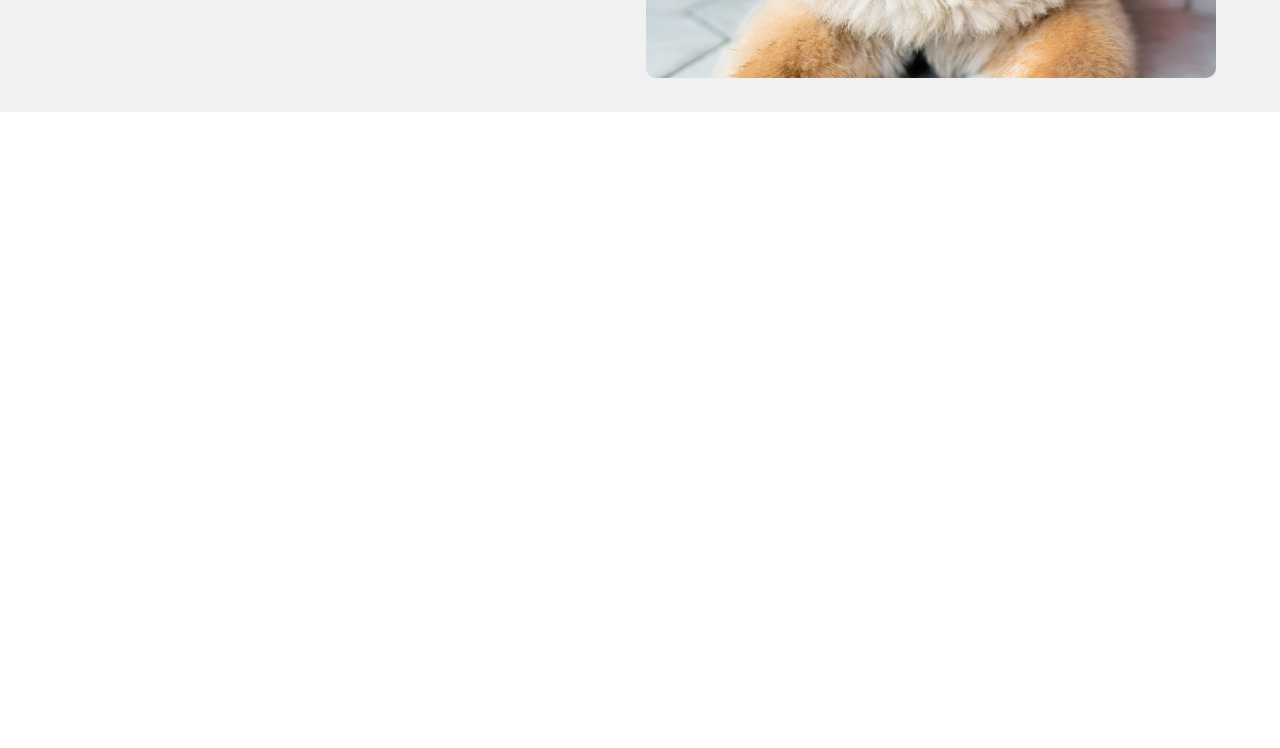
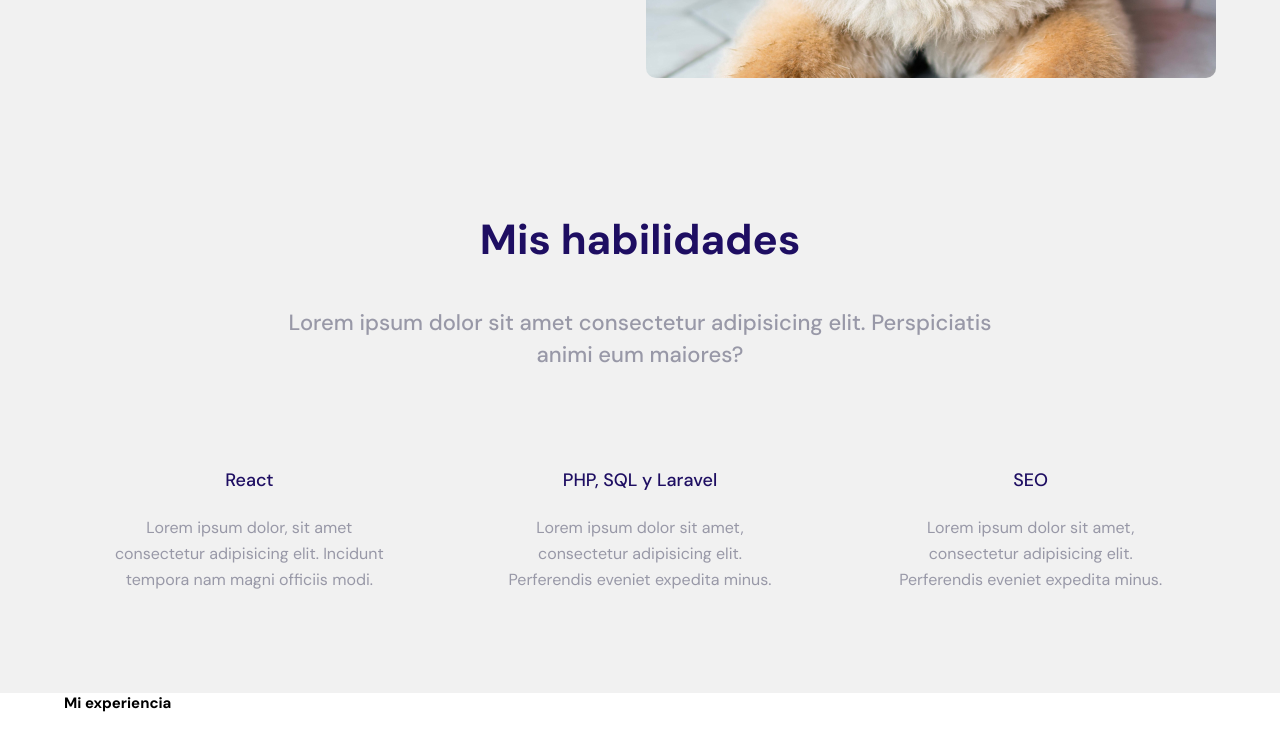
Before and after one commit to rodrigomc1/portfolio-template-1, a plain HTML site: page index.html in a window 1280 px wide. Shown: the part 508-1256 px from the top of the page. Before the commit the page ends 800 px from the top, so only its background shows below. Drawn offline with Linux system fonts and the light colour scheme.

Commit message:
Skills section

```diff
--- a/index.html
+++ b/index.html
@@ -32,6 +32,45 @@
           </div>
         </div>
       </section>
+      <section class="feature">
+        <div class="container">
+          <div class="feature__text">
+            <h2 class="feature__title">Mis habilidades</h2>
+            <p class="feature__description">
+              Lorem ipsum dolor sit amet consectetur adipisicing elit.
+              Perspiciatis animi eum maiores?
+            </p>
+          </div>
+          <div class="feature__content">
+            <div class="feature__item">
+              <h3>React</h3>
+              <p>
+                Lorem ipsum dolor, sit amet consectetur adipisicing elit.
+                Incidunt tempora nam magni officiis modi.
+              </p>
+            </div>
+            <div class="feature__item">
+              <h3>PHP, SQL y Laravel</h3>
+              <p>
+                Lorem ipsum dolor sit amet, consectetur adipisicing elit.
+                Perferendis eveniet expedita minus.
+              </p>
+            </div>
+            <div class="feature__item">
+              <h3>SEO</h3>
+              <p>
+                Lorem ipsum dolor sit amet, consectetur adipisicing elit.
+                Perferendis eveniet expedita minus.
+              </p>
+            </div>
+          </div>
+        </div>
+      </section>
+      <section class="showcase">
+        <div class="container">
+          <h2>Mi experiencia</h2>
+        </div>
+      </section>
     </main>
   </body>
 </html>
--- a/style.css
+++ b/style.css
@@ -74,12 +74,14 @@ body {
   font-weight: 700;
   font-size: 4.3rem;
   margin-bottom: 3.2rem;
+  line-height: 6rem;
 }
 
 .intro__description {
   color: #15143966;
   font-size: 2.2rem;
   font-weight: 400;
+  line-height: 2.6rem;
 }
 
 .intro__photo img {
@@ -88,3 +90,67 @@ body {
   height: auto;
   border-radius: 1rem;
 }
+
+.feature {
+  background-color: #f1f1f1;
+}
+
+.feature .container {
+  padding-top: 10rem;
+  padding-bottom: 10rem;
+}
+
+.feature__text {
+  margin: 0 auto 9.5rem auto;
+  max-width: 72rem;
+}
+
+.feature__title,
+.feature__description {
+  text-align: center;
+}
+
+.feature__title {
+  font-size: 4.2rem;
+  font-weight: 700;
+  color: #1e0e62;
+  margin-bottom: 4rem;
+}
+
+.feature__description {
+  font-size: 2.2rem;
+  font-weight: 500;
+  color: #15143966;
+  line-height: 3.2rem;
+}
+
+.feature__content {
+  display: flex;
+  justify-content: space-around;
+  gap: 6rem 2rem;
+  flex-wrap: wrap;
+}
+
+.feature__item {
+  width: 28rem;
+  text-align: center;
+}
+
+.feature__item h3 {
+  font-size: 1.8rem;
+  color: #1e0e62;
+  font-weight: 500;
+  margin-bottom: 2.1rem;
+  line-height: 2.8rem;
+}
+
+.feature__item p {
+  font-size: 1.6rem;
+  color: #15143966;
+  font-weight: 400;
+  line-height: 2.6rem;
+}
+
+.showcase {
+  min-height: 52rem;
+}
```
